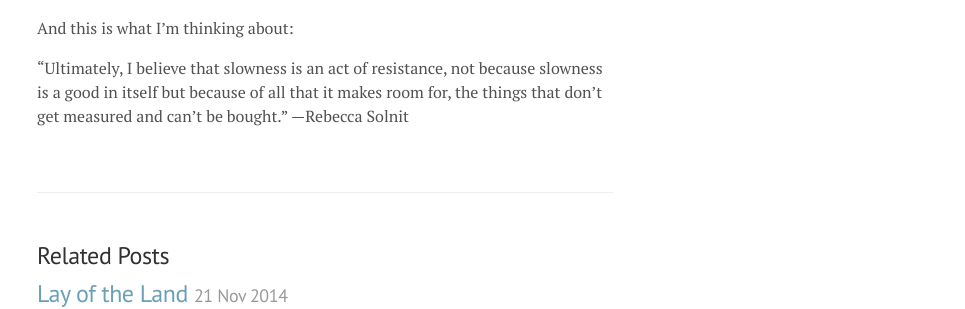
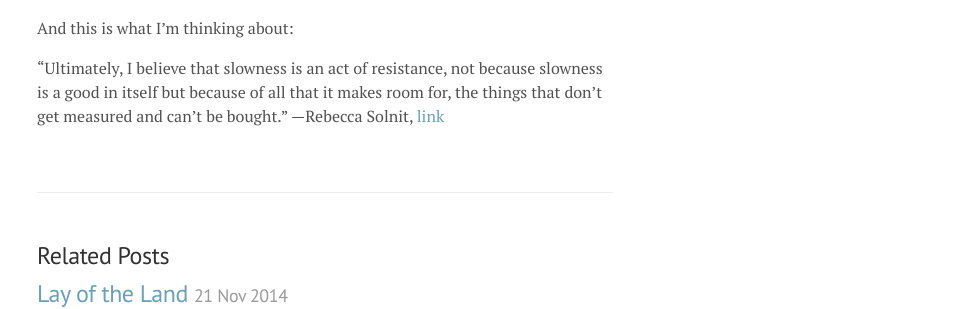
Before and after one commit to readertowriter/readertowriter.github.io, a Jekyll site: the page built from _posts/2014-11-23-Day-23.md, in a window 1280 px wide. Shown: the part 589-898 px from the top of the page, without its empty margins (315-1280 px from the left). Built offline with Jekyll 4.4.1, drawn with Linux system fonts in a browser that asks for light colours; Markdown is read by kramdown in place of the engine named in the settings.

Commit message:
new post

```diff
--- a/_posts/2014-11-23-Day-23.md
+++ b/_posts/2014-11-23-Day-23.md
@@ -9,4 +9,4 @@
 
 And this is what I'm thinking about:
 
-"Ultimately, I believe that slowness is an act of resistance, not because slowness is a good in itself but because of all that it makes room for, the things that don’t get measured and can’t be bought." —Rebecca Solnit
+"Ultimately, I believe that slowness is an act of resistance, not because slowness is a good in itself but because of all that it makes room for, the things that don’t get measured and can’t be bought." —Rebecca Solnit, [link](http://www.orionmagazine.org/index.php/articles/article/346/)
```
